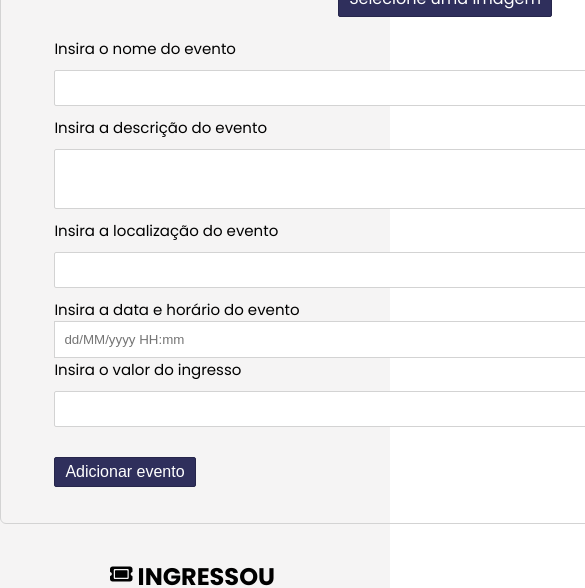
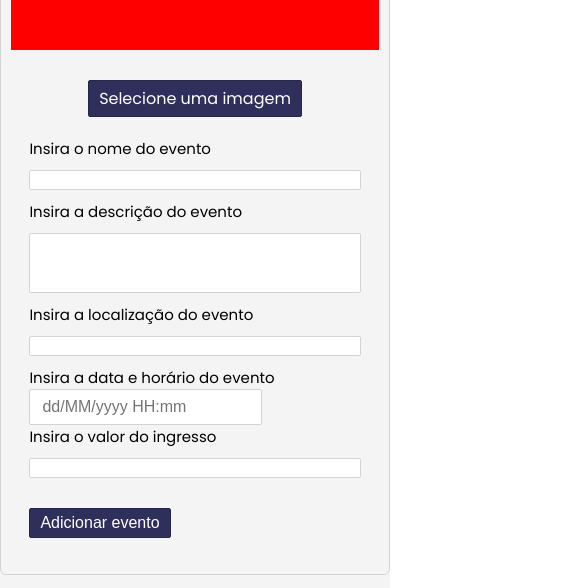
Before and after one commit to Projetos-de-Extensao/PFE_25.1_8001_IV, a React (Vite) app in the folder IngressouREACT/: page /insert in a window 390 px wide. Shown: the part 644-1232 px from the top of the page, 585 px wide, since content can reach past the window. Built offline with nearby package versions, Linux system fonts and the light colour scheme.

Commit message:
responsividade página de inserir eventos

```diff
--- a/IngressouREACT/src/components/InsertEvent.jsx
+++ b/IngressouREACT/src/components/InsertEvent.jsx
@@ -27,8 +27,10 @@ function InsertEvent() {
     function handleSubmit(e) {
         e.preventDefault();
     }
+
     return (
         <>
+            <div className={styles.insertEventBody}>
                 <div className={styles.insertEventContainer}>
                     <div className={styles.header}>
                         <h1 className={styles.headerText}>
@@ -49,12 +51,13 @@ function InsertEvent() {
                             <input type="text" id="eventName" className={styles.inputStyle}></input>
 
                             <p className={styles.labelStyle}>Insira a descrição do evento</p>
-                        <textarea id="eventDescription"></textarea>
+                            <textarea id="eventDescription" className={styles.textArea}></textarea>
 
                             <label htmlFor="eventLocalization" className={styles.labelStyle}>Insira a localização do evento</label>
                             <input type="text" id="eventLocalization" className={styles.inputStyle}></input>
 
                             <label htmlFor="date" className={styles.labelStyle}>Insira a data e horário do evento</label>
+                            <div className={styles.datepickerDiv}>
                                 <DatePicker
                                     selected={selecionedDate}
                                     onChange={(date) => setDate(date)}
@@ -70,16 +73,15 @@ function InsertEvent() {
                                     showYearDropdown
                                     dropdownMode="select"
                                     placeholderText="dd/MM/yyyy HH:mm"
-                            className={styles.datepickerInput}
-                        // customInput = {
-                        //     <input className = {styles.dateInput} placeholder = "socorro" />
-                        // }
+                                    className={styles.customDatepicker}
                                 />
+                            </div>
                             <label htmlFor="price" className={styles.labelStyle}>Insira o valor do ingresso</label>
                             <input type="text" id="price" className={styles.inputStyle}></input>
 
-                        <button type="submit" className={styles.buttonStyle} onClick = {handleSubmit}>Adicionar evento</button>
+                            <button type="submit" className={styles.buttonStyle} onClick={handleSubmit}>Adicionar evento</button>
                         </form>
+                    </div>
                 </div>
             </div>
         </>
--- a/IngressouREACT/src/components/InsertEvent.module.css
+++ b/IngressouREACT/src/components/InsertEvent.module.css
@@ -4,8 +4,12 @@
      margin: 0;
  }
 
+ .insertEventBody {
+     width: 100vw;
+ }
+
  .insertEventContainer {
-     width: 890px;
+     width: 50%;
      margin: 0 auto;
  }
 
@@ -39,8 +43,8 @@
  }
 
  .eventImgPreview {
-     width: 800px;
-     height: 400px;
+     width: 100%;
+     height: 500px;
      background-color: red;
      /* margin: 0 auto; */
      margin-bottom: 10px;
@@ -70,7 +74,7 @@
 
  .inputStyle {
      width: 100%;
-     padding: 8px 600px 8px 9px;
+     /* padding: 8px 600px 8px 9px; */
      outline: none;
      border: 1px solid lightgray;
      background-color: white;
@@ -84,12 +88,12 @@
      background-color: #f9f9f9;
  }
 
- textarea {
+ .textArea {
      width: 100%;
      height: 60px;
      resize: none;
      outline: none;
-     padding: 8px 600px 8px 9px;
+     /* padding: 8px 600px 8px 9px; */
      border: 1px solid lightgray;
      background-color: white;
      border-radius: 2px;
@@ -116,11 +120,26 @@
      background-color: #53539a;
  }
 
-.datepickerInput {
-    width: 100% !important;
-    box-sizing: border-box !important;
-    height: 37px;
-    outline: none;
-    padding: 8px 600px 8px 9px;
+ .datepickerDiv {
+     width: 100%;
+     display: flex;
+     /* background-color: red; */
+ }
+
+ .customDatepicker {
+     /* display: block; */
+     flex: 1;
+     width: 100%;
+     padding: 8px 12px;
+     font-size: 1rem;
      border: 1px solid lightgray;
+     border-radius: 2px;
+     box-sizing: border-box;
  }
+
+ @media(max-width: 782px) {
+     .insertEventContainer {
+         width: 100%;
+     }
+
+ }
```
Lines whose indentation alone changed are shown as unchanged.
